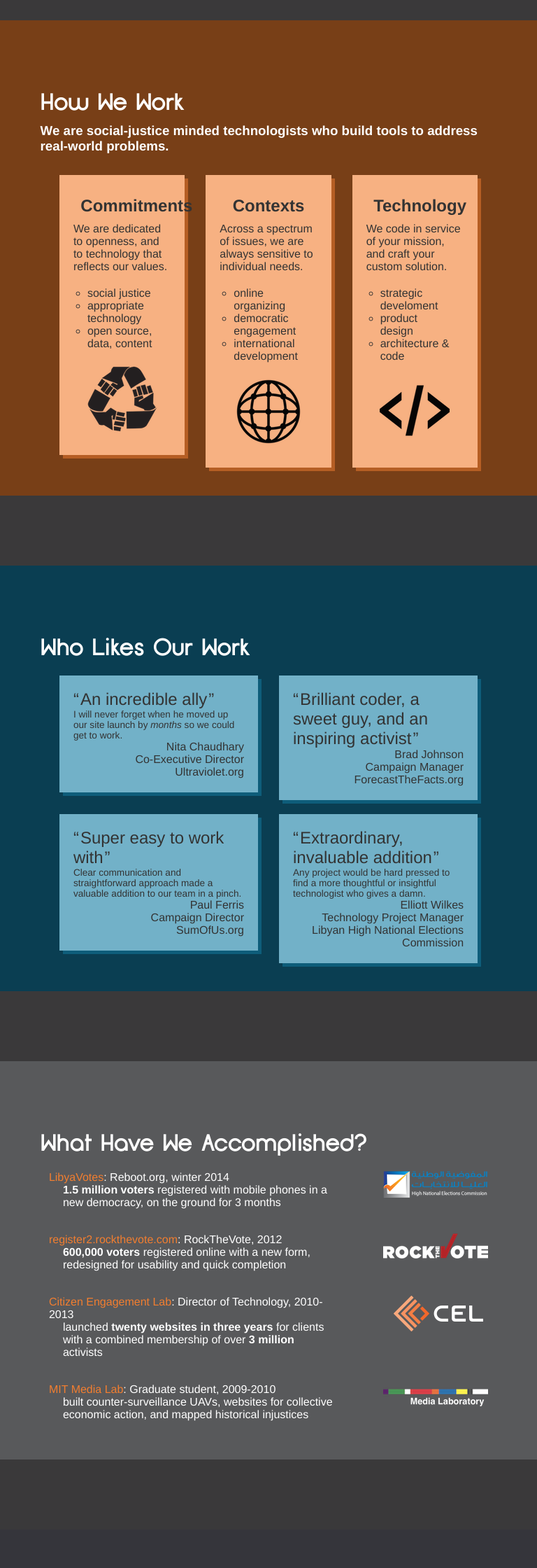
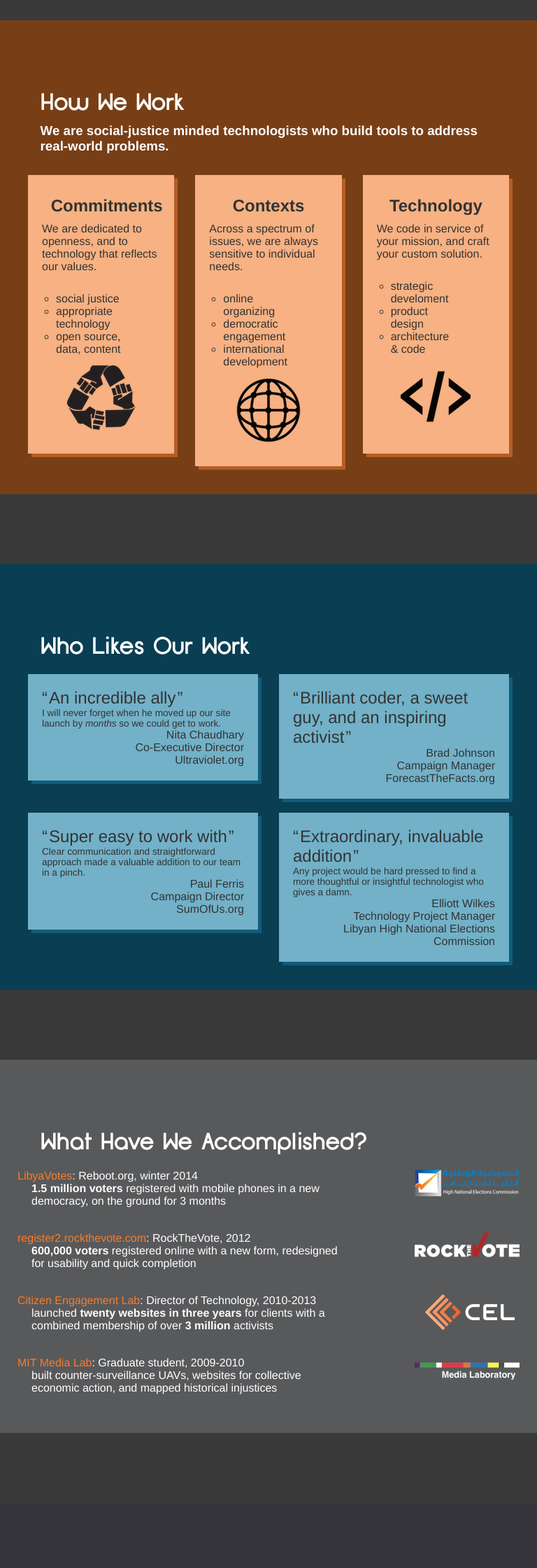
Before and after one commit to spacedogXYZ/spacedogXYZ, a Jekyll site: the page built from index.html, in a window 768 px wide. Shown: the part 615-2855 px from the top of the page at 70% size. Built offline with Jekyll 4.4.1, drawn with Linux system fonts in a browser that asks for light colours; nearby versions of some CDN libraries; comment, search, counter and statistics services are not loaded.

Commit message:
still more mobile fixes

```diff
--- a/css/style.css
+++ b/css/style.css
@@ -338,8 +338,6 @@
  */
 .half {
   min-height: 1px;
-  padding-left: 15px;
-  padding-right: 15px;
   -webkit-box-sizing: border-box;
   -moz-box-sizing: border-box;
   box-sizing: border-box;
@@ -348,12 +346,12 @@
   .half {
     float: left;
     width: 50%;
+    padding-left: 15px;
+    padding-right: 15px;
   }
 }
 .third {
   min-height: 1px;
-  padding-left: 15px;
-  padding-right: 15px;
   -webkit-box-sizing: border-box;
   -moz-box-sizing: border-box;
   box-sizing: border-box;
@@ -362,12 +360,12 @@
   .third {
     float: left;
     width: 33.33333333%;
+    padding-left: 15px;
+    padding-right: 15px;
   }
 }
 .two-third {
   min-height: 1px;
-  padding-left: 15px;
-  padding-right: 15px;
   -webkit-box-sizing: border-box;
   -moz-box-sizing: border-box;
   box-sizing: border-box;
@@ -376,12 +374,12 @@
   .two-third {
     float: left;
     width: 66.66666667%;
+    padding-left: 15px;
+    padding-right: 15px;
   }
 }
 .full {
   min-height: 1px;
-  padding-left: 15px;
-  padding-right: 15px;
   -webkit-box-sizing: border-box;
   -moz-box-sizing: border-box;
   box-sizing: border-box;
@@ -390,6 +388,8 @@
   .full {
     float: left;
     width: 100%;
+    padding-left: 15px;
+    padding-right: 15px;
   }
 }
 @font-face {
@@ -495,9 +495,13 @@
 }
 .displayBackground .wrapper {
   padding: 12.5% 6.5%;
-  margin-left: -15px;
-  margin-right: -15px;
   *zoom: 1;
+}
+@media (min-width: 768px) {
+  .displayBackground .wrapper {
+    margin-left: -15px;
+    margin-right: -15px;
+  }
 }
 .displayBackground .wrapper:before,
 .displayBackground .wrapper:after {
@@ -540,8 +544,6 @@
 }
 footer .wrapper div {
   min-height: 1px;
-  padding-left: 15px;
-  padding-right: 15px;
   -webkit-box-sizing: border-box;
   -moz-box-sizing: border-box;
   box-sizing: border-box;
@@ -550,6 +552,8 @@
   footer .wrapper div {
     float: left;
     width: 33.33333333%;
+    padding-left: 15px;
+    padding-right: 15px;
   }
 }
 @media (min-width: 768px) {
@@ -624,10 +628,14 @@
   background-image: url('/static/splash/display-orange.png');
 }
 body.index section#how-we-work > ul {
-  margin-left: -15px;
-  margin-right: -15px;
   *zoom: 1;
   margin: 50px 0 0 0;
+}
+@media (min-width: 768px) {
+  body.index section#how-we-work > ul {
+    margin-left: -15px;
+    margin-right: -15px;
+  }
 }
 body.index section#how-we-work > ul:before,
 body.index section#how-we-work > ul:after {
@@ -640,8 +648,6 @@
 }
 body.index section#how-we-work > ul > li {
   min-height: 1px;
-  padding-left: 15px;
-  padding-right: 15px;
   -webkit-box-sizing: border-box;
   -moz-box-sizing: border-box;
   box-sizing: border-box;
@@ -650,6 +656,8 @@
   body.index section#how-we-work > ul > li {
     float: left;
     width: 33.33333333%;
+    padding-left: 15px;
+    padding-right: 15px;
   }
 }
 body.index section#how-we-work > ul > li div {
@@ -659,6 +667,16 @@
   box-shadow: 5px 5px #b55e24;
   color: #333333;
   margin-bottom: 20px;
+  *zoom: 1;
+}
+body.index section#how-we-work > ul > li div:before,
+body.index section#how-we-work > ul > li div:after {
+  content: " ";
+  display: table;
+  line-height: 0;
+}
+body.index section#how-we-work > ul > li div:after {
+  clear: both;
 }
 body.index section#how-we-work > ul > li h3 {
   margin: 0;
@@ -685,9 +703,13 @@
   background-image: url('/static/splash/display-blue.png');
 }
 body.index section#testimonials > ul {
-  margin-left: -15px;
-  margin-right: -15px;
   *zoom: 1;
+}
+@media (min-width: 768px) {
+  body.index section#testimonials > ul {
+    margin-left: -15px;
+    margin-right: -15px;
+  }
 }
 body.index section#testimonials > ul:before,
 body.index section#testimonials > ul:after {
@@ -700,8 +722,6 @@
 }
 body.index section#testimonials > ul > li {
   min-height: 1px;
-  padding-left: 15px;
-  padding-right: 15px;
   -webkit-box-sizing: border-box;
   -moz-box-sizing: border-box;
   box-sizing: border-box;
@@ -710,6 +730,8 @@
   body.index section#testimonials > ul > li {
     float: left;
     width: 50%;
+    padding-left: 15px;
+    padding-right: 15px;
   }
 }
 body.index section#testimonials > ul > li.left {
@@ -748,10 +770,14 @@
   background-image: url('/static/splash/display-gray.png');
 }
 body.index section#accomplishments ul li {
-  margin-left: -15px;
-  margin-right: -15px;
   *zoom: 1;
   margin-bottom: 35px;
+}
+@media (min-width: 768px) {
+  body.index section#accomplishments ul li {
+    margin-left: -15px;
+    margin-right: -15px;
+  }
 }
 body.index section#accomplishments ul li:before,
 body.index section#accomplishments ul li:after {
@@ -776,8 +802,6 @@
 }
 body.index section#accomplishments ul .description {
   min-height: 1px;
-  padding-left: 15px;
-  padding-right: 15px;
   -webkit-box-sizing: border-box;
   -moz-box-sizing: border-box;
   box-sizing: border-box;
@@ -786,6 +810,8 @@
   body.index section#accomplishments ul .description {
     float: left;
     width: 66.66666667%;
+    padding-left: 15px;
+    padding-right: 15px;
   }
 }
 body.index section#accomplishments ul .stat {
@@ -797,8 +823,6 @@
 }
 body.index section#accomplishments ul .logo {
   min-height: 1px;
-  padding-left: 15px;
-  padding-right: 15px;
   -webkit-box-sizing: border-box;
   -moz-box-sizing: border-box;
   box-sizing: border-box;
@@ -807,6 +831,8 @@
   body.index section#accomplishments ul .logo {
     float: left;
     width: 25%;
+    padding-left: 15px;
+    padding-right: 15px;
   }
 }
 @media (min-width: 768px) {
@@ -878,9 +904,20 @@
   body.index section#splash .overlay.text .tagline {
     font-size: 1em;
   }
+  body.index section:not(#splash).fullwidth .wrapper {
+    margin: 0 5px;
+  }
   body.index section#how-we-work {
     height: auto !important;
     background: #783F17;
+  }
+  body.index section#how-we-work > ul > li ul {
+    float: left;
+    width: 55%;
+    padding-right: 0px;
+  }
+  body.index section#how-we-work > ul > li ul img {
+    float: right;
   }
   body.index section#testimonials {
     height: auto !important;
@@ -897,9 +934,11 @@
     height: auto !important;
     background: #35353B;
   }
+  body.index section#team ul {
+    width: 100%;
+  }
   body.index section#team ul li .about {
     margin: 10px;
-    width: auto;
   }
 }
 @media (max-width: 768px) {
--- a/less/homepage.less
+++ b/less/homepage.less
@@ -85,6 +85,7 @@
         .box-shadow(5px 5px #B55E24);
         color: @black;
         margin-bottom: 20px;
+        .clearfix();
       }
 
       h3 {
```
Also changed, not shown: less/mobile.less (+20 -4 lines), less/preboot.less (+10 -6 lines), 1 other file.
